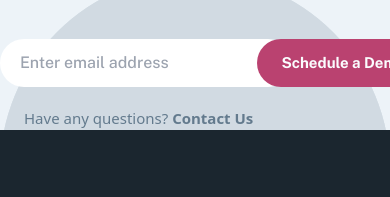
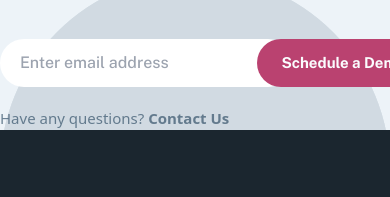
Before and after one commit to alvaro-frontend-mentor-projects/payapi-multi-page-website, a React (Create React App) app: page /#/ in a window 390 px wide. Shown: the part 175-372 px from the top of the page. Built offline with nearby package versions, Linux system fonts and the light colour scheme.

Commit message:
fixed email input and text position for hero desktop view,,, HERO desktop and Tablet view complete

```diff
--- a/src/pages/home.jsx
+++ b/src/pages/home.jsx
@@ -35,7 +35,7 @@ const Home = () => {
               Start building with our APIs for absolutely free.
             </div>
             {/* Email Input & Button Row Container */}
-            <div className='flex flex-row md:justify-center '>
+            <div className='flex flex-row md:justify-center lg:justify-start '>
               {/* Email */}
               <input className='rounded-[50px] pl-5 pr-20 mr-[-35px] text-fmSanJuanBlue font-PublicSans font-[500] focus:outline-none z-10' type="text" placeholder='Enter email address' />
               {/* Button */}
@@ -44,7 +44,7 @@ const Home = () => {
               </button>
             </div>
             {/* Question text */}
-            <div className='text-[15px] text-fmLightSanJuanBlue ml-6 md:ml-[0] mt-[-20px] md:text-center'>
+            <div className='text-[15px] text-fmLightSanJuanBlue lg:ml-6 md:ml-[0] mt-[-20px] md:text-center lg:text-left'>
               <p>Have any questions? <span className='font-bold text-fmLightSanJuanBlue'>Contact Us</span></p>
             </div>
           </div>
```
